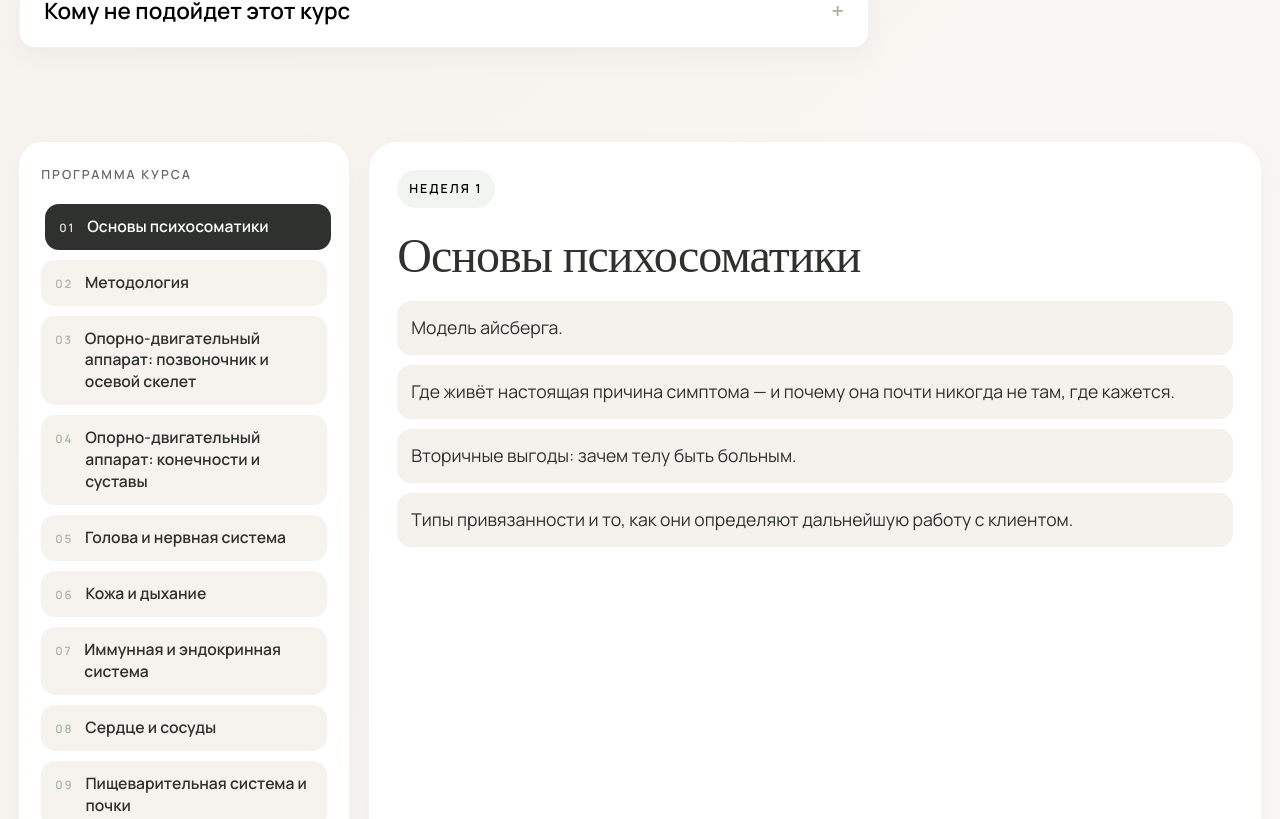
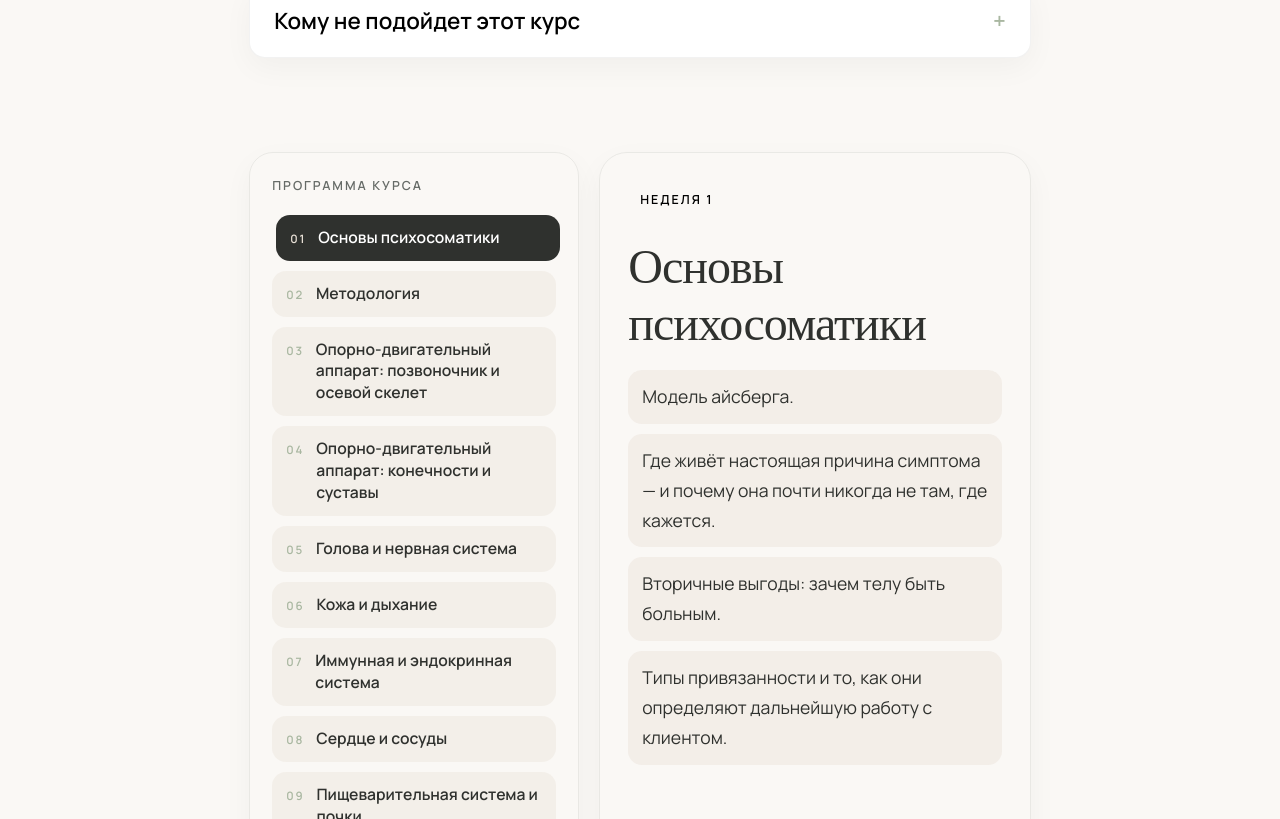
Before and after one commit to ShadowSauce/therapist-site-next, a Next.js app in the folder my-app/: page /course in a window 1280 px wide. Shown: the part 1661-2480 px from the top of the page. Built offline with nearby package versions, Linux system fonts and the light colour scheme.

Commit message:
some minor changes

```diff
--- a/my-app/src/app/styles/course.css
+++ b/my-app/src/app/styles/course.css
@@ -16,7 +16,7 @@
 
 .course-page-wrapper {
   font-family: 'Manrope', sans-serif;
-  background: linear-gradient(135deg, rgba(233,225,215,0.35), rgba(250,248,245,1));
+  background: transparent;
   color: var(--text);
   line-height: 1.7;
   min-height: 100vh;
@@ -68,7 +68,7 @@
 
 /* ─── Container (centers everything) ─── */
 .course-page-wrapper .container {
-  max-width: 1280px;
+  max-width: 820px;
   width: 100%;
   margin: 0 auto;
   padding: 0 1.2rem;
@@ -143,7 +143,7 @@
 
 /* ─── Course Header ─── */
 .course-page-wrapper .course-header {
-  padding-top: 100px;
+  padding-top: 110px;
   padding-bottom: 28px;
 }
 
@@ -265,12 +265,13 @@
   grid-template-columns: minmax(280px, 330px) 1fr;
   gap: 20px;
   padding: 0 1.2rem 60px;
-  max-width: 1280px;
+  max-width: 820px;
   margin: 0 auto;
 }
 
 .course-page-wrapper .lesson-sidebar {
-  background: var(--white);
+  background: transparent;
+  border: 1px solid rgba(47,49,46,0.08);
   border-radius: 24px;
   padding: 22px;
   box-shadow: var(--shadow-soft);
@@ -356,7 +357,8 @@
 }
 
 .course-page-wrapper .lesson-preview {
-  background: var(--white);
+  background: transparent;
+  border: 1px solid rgba(47,49,46,0.08);
   border-radius: 28px;
   padding: 28px;
   box-shadow: var(--shadow-soft);
@@ -474,7 +476,7 @@
 
   .course-page-wrapper .course-accordion-mobile {
     display: block;
-    max-width: 1280px;
+    max-width: 820px;
     margin: 0 auto;
     padding: 0 1.2rem 40px;
   }
--- a/my-app/src/app/styles/index.css
+++ b/my-app/src/app/styles/index.css
@@ -479,187 +479,6 @@ transform: translateY(-2px);
 opacity: 0.92;
 }
 
-/* COURSE PAGE */
-
-body.course-page {
-background: linear-gradient(135deg, rgba(233,225,215,0.35), rgba(250,248,245,1));
-min-height: 100vh;
-}
-
-.course-header {
-padding: 100px 0 28px;
-}
-
-.course-header .container,
-.course-shell.container {
-max-width: 1280px;
-width: 100%;
-margin: 0 auto;
-padding-left: 1.2rem;
-padding-right: 1.2rem;
-}
-
-.course-header-inner {
-display: flex;
-flex-direction: column;
-gap: 16px;
-}
-
-.back-link {
-display: inline-flex;
-width: fit-content;
-color: var(--muted);
-font-weight: 600;
-transition: var(--transition);
-}
-
-.back-link:hover {
-color: var(--text);
-}
-
-.course-hero-copy {
-max-width: 760px;
-}
-
-.course-shell {
-display: grid;
-grid-template-columns: minmax(280px, 330px) 1fr;
-gap: 20px;
-padding-bottom: 60px;
-}
-
-.lesson-sidebar {
-background: var(--white);
-border-radius: 24px;
-padding: 22px;
-box-shadow: var(--shadow-soft);
-align-self: start;
-position: sticky;
-top: 96px;
-}
-
-.sidebar-title {
-font-size: 0.78rem;
-font-weight: 700;
-letter-spacing: 0.16em;
-text-transform: uppercase;
-color: var(--muted);
-margin-bottom: 18px;
-}
-
-.lesson-list {
-display: flex;
-flex-direction: column;
-gap: 10px;
-}
-
-.lesson-item {
-display: flex;
-align-items: flex-start;
-gap: 12px;
-width: 100%;
-text-align: left;
-padding: 12px 14px;
-border: none;
-border-radius: 14px;
-background: rgba(233,225,215,0.4);
-color: var(--text);
-cursor: pointer;
-transition: var(--transition);
-}
-
-.lesson-item:hover {
-background: rgba(169,183,161,0.18);
-}
-
-.lesson-item.active {
-background: var(--text);
-color: var(--white);
-transform: translateX(4px);
-}
-
-.lesson-number {
-font-size: 0.72rem;
-font-weight: 700;
-letter-spacing: 0.16em;
-color: var(--sage);
-margin-top: 2px;
-}
-
-.lesson-item.active .lesson-number {
-color: var(--beige);
-}
-
-.lesson-title {
-font-size: 0.98rem;
-line-height: 1.4;
-font-weight: 600;
-}
-
-.lesson-preview {
-background: var(--white);
-border-radius: 28px;
-padding: 28px;
-box-shadow: var(--shadow-soft);
-min-height: 520px;
-}
-
-.lesson-panel {
-display: none;
-}
-
-.lesson-panel.active {
-display: block;
-}
-
-.panel-badge {
-display: inline-flex;
-margin-bottom: 16px;
-padding: 8px 12px;
-border-radius: 999px;
-background: rgba(169,183,161,0.16);
-color: var(--sage);
-font-size: 0.78rem;
-font-weight: 700;
-letter-spacing: 0.16em;
-text-transform: uppercase;
-}
-
-.lesson-panel h2 {
-margin-bottom: 16px;
-}
-
-.lesson-panel p {
-margin-bottom: 14px;
-}
-
-.lesson-points {
-list-style: none;
-display: grid;
-gap: 10px;
-margin: 20px 0 24px;
-}
-
-.lesson-points li {
-padding: 12px 14px;
-border-radius: 14px;
-background: rgba(233,225,215,0.45);
-color: var(--text);
-}
-
-.lesson-card {
-margin-top: 24px;
-padding: 24px;
-border-radius: 20px;
-background: rgba(250,248,245,0.95);
-border: 1px solid rgba(0,0,0,0.05);
-}
-
-.lesson-card h3 {
-margin-bottom: 8px;
-font-size: 1.2rem;
-}
-
 /* RESPONSIVE */
 
 @media (max-width: 980px) {
--- a/my-app/src/app/styles/services.css
+++ b/my-app/src/app/styles/services.css
@@ -11,6 +11,10 @@ body {
     padding: 40px 6% 0;
     margin-bottom: 0;
 }
+.services-page{
+    padding-top: 72px;
+}
+
 .services-page .container {
     max-width: 820px;
     margin: 0 auto;
```
